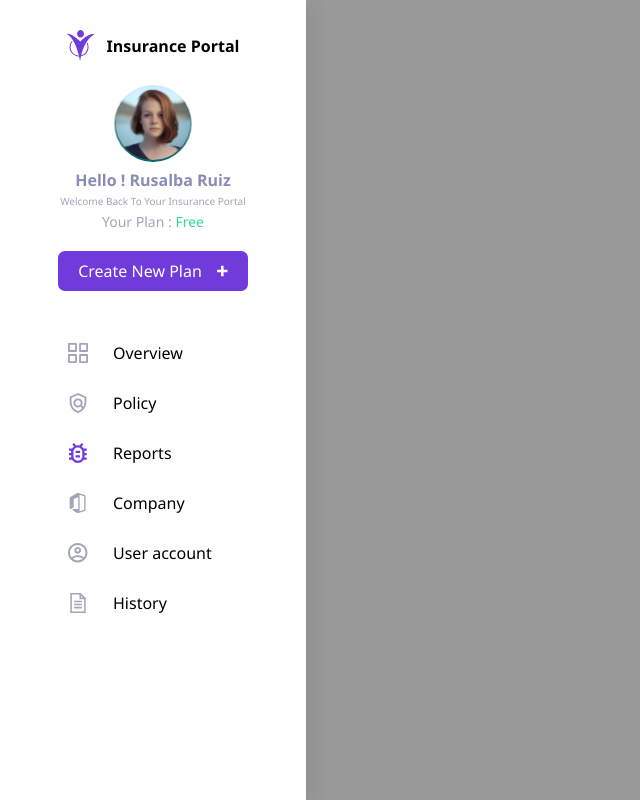
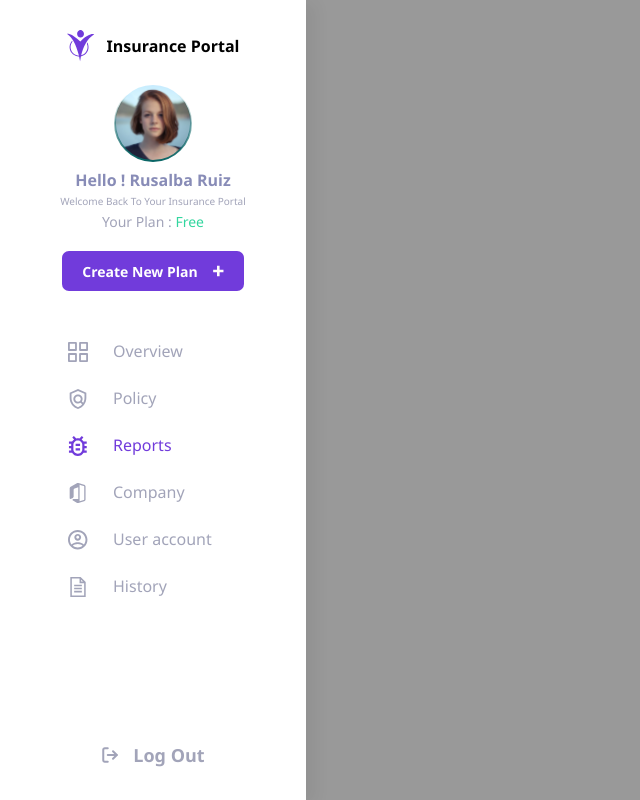
Before and after one commit to ereyomi/appsilon-simple-dashboard, a Next.js app: page / in a window 1280 px wide. Shown: the whole page, without its empty margins (0-640 px from the left). Built offline with nearby package versions, Linux system fonts and the light colour scheme.

Commit message:
feat: completed sidebar design

```diff
--- a/components/sidebar/sidebar.menu.ts
+++ b/components/sidebar/sidebar.menu.ts
@@ -2,6 +2,7 @@ export type menuT = {
   id: number;
   iconName: string;
   label: string;
+  isActive: boolean;
 };
 
 export const sideBarMenus: menuT[] = [
@@ -9,30 +10,36 @@ export const sideBarMenus: menuT[] = [
     id: 1,
     iconName: 'overview',
     label: 'Overview',
+    isActive: false,
   },
   {
     id: 2,
     iconName: 'policy',
     label: 'Policy',
+    isActive: false,
   },
   {
     id: 3,
     iconName: 'reports',
     label: 'Reports',
+    isActive: true,
   },
   {
     id: 4,
     iconName: 'company',
     label: 'Company',
+    isActive: false,
   },
   {
     id: 5,
     iconName: 'user-account',
     label: 'User account',
+    isActive: false,
   },
   {
     id: 6,
     iconName: 'history',
     label: 'History',
+    isActive: false,
   },
 ];
--- a/components/sidebar/sidebar.tsx
+++ b/components/sidebar/sidebar.tsx
@@ -11,7 +11,8 @@ const Sidebar: FunctionComponent<any> = (): JSX.Element => {
         !displaySidebar && ' hidden '
       } w-screen h-screen absolute inset-0 bg-black/[0.4] z-[1000]`}
     >
-      <div className='!w-[306px] h-screen shadow-sideBarShadow bg-white pt-[30px] px-[58px]'>
+      <div className='!w-[306px] h-screen shadow-sideBarShadow bg-white pt-[30px] pb-[33px] px-[58px] flex flex-col justify-between'>
+        <div>
           <div className='flex flex-row items-center justify-center'>
             <Image
               src='/svgs/main-logo.svg'
@@ -44,23 +45,39 @@ const Sidebar: FunctionComponent<any> = (): JSX.Element => {
               type='button'
               className='bg-primary rounded-[7px] px-[20px] py-[8px] text-white'
             >
-            <span className='mr-[14px]'>Create New Plan</span>
+              <span className='mr-[14px] text-[14px] leading-[19px] font-bold'>
+                Create New Plan
+              </span>
               <Image src='/svgs/plus.svg' alt='plus' height={12} width={12} />
             </button>
           </div>
           <div className='flex flex-col pl-[10px]'>
             {sideBarMenus.map((v: menuT) => (
-            <div className='flex flex-row items-center mb-[26px]'>
+              <div
+                className={`flex flex-row items-center mb-[26px] ${
+                  v.isActive ? ' text-primary ' : ' text-secondary '
+                }`}
+                key={v.id}
+              >
                 <Image
                   src={`/svgs/${v.iconName}.svg`}
                   alt={v.iconName}
                   height={20}
                   width={20}
                 />
-              <span className='ml-[25px]'>{v.label}</span>
+                <span className='ml-[25px] font-normal text-lg  text-inherit'>
+                  {v.label}
+                </span>
               </div>
             ))}
           </div>
+        </div>
+        <footer className='flex flex-row items-center justify-center'>
+          <Image src='/svgs/log-out.svg' alt='log-out' height={18} width={18} />
+          <p className='font-semibold text-[18px] leading-[24px] ml-[14px] text-secondary'>
+            Log Out
+          </p>
+        </footer>
       </div>
     </div>
   );
--- a/tailwind.config.js
+++ b/tailwind.config.js
@@ -19,6 +19,8 @@ module.exports = {
       },
       colors: {
         primary: '#713BDB',
+        secondary: '#A2A4B9',
+        tertiary: '#888CB7',
       },
     },
   },
```
Also changed, not shown: public/svgs/log-out.svg (added). Lines whose indentation alone changed are shown as unchanged.
